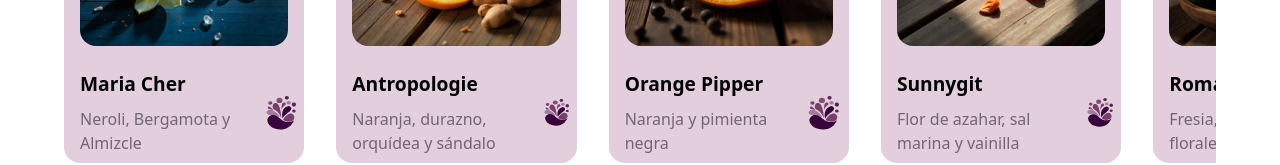
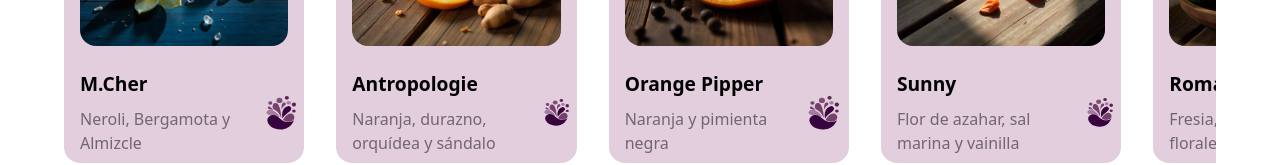
Before and after one commit to Julian-Kellmer/Aromatik, a Next.js app: page / in a window 1280 px wide. Shown: the part 3880-4045 px from the top of the page. Built offline with nearby package versions, Linux system fonts and the light colour scheme.

Commit message:
add some fragancy

```diff
--- a/src/app/mockdata/fragancias.js
+++ b/src/app/mockdata/fragancias.js
@@ -1,7 +1,7 @@
 const aromas = [
   {
     id: 1,
-    nombre: 'Maria Cher',
+    nombre: 'M.Cher',
     img: '/fragancias/mariacher.jpeg',
     desc: 'Neroli, Bergamota y Almizcle',
   },
@@ -19,7 +19,7 @@
   },
   {
     id: 4,
-    nombre: 'Sunnygit',
+    nombre: 'Sunny',
     img: '/fragancias/sunkissed.jpeg',
     desc: 'Flor de azahar, sal marina y vainilla',
   },
@@ -31,7 +31,7 @@
   },
   {
     id: 6,
-    nombre: 'Te verde',
+    nombre: 'Green Tea',
     img: '/fragancias/teverde.jpeg',
     desc: 'Té verde, lima y ámbar',
   },
@@ -59,5 +59,11 @@
     img: '/fragancias/citus.jpeg',
     desc: 'Bergamota, lima y naranja',
   },
+  {
+    id: 11,
+    nombre: 'Green Lemon',
+    img: '/fragancias/Limon,Lima,Bergamota.png',
+    desc: 'Limon,Lima Bergamota',
+  },
 ]
 export default aromas
```
Also changed, not shown: public/fragancias/Limon,Lima,Bergamota.png (added).
